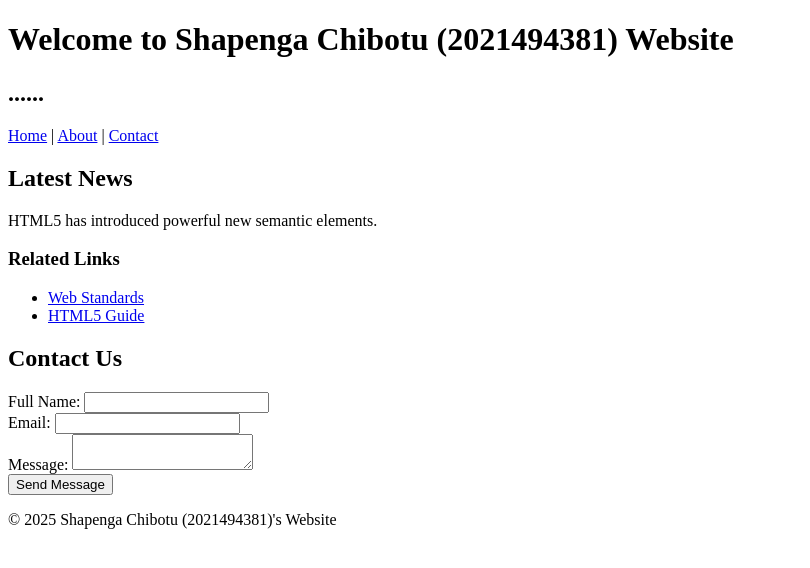
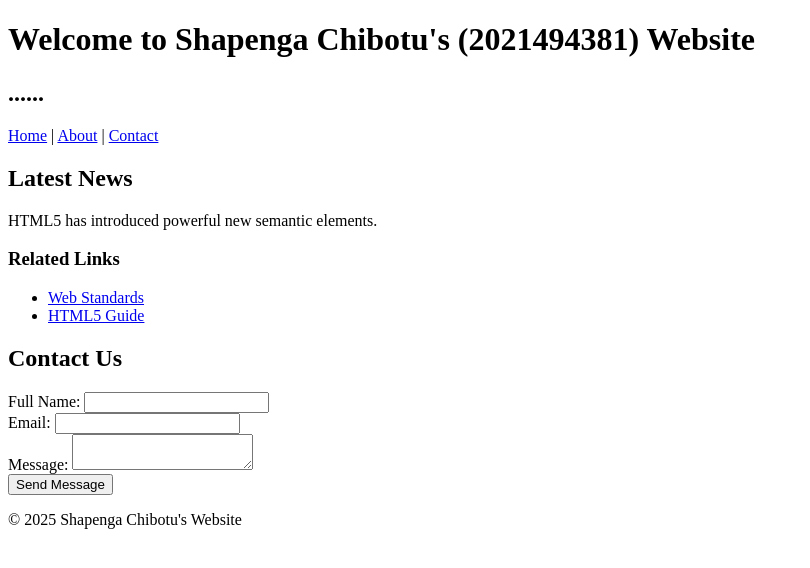
Before and after one commit to Unova-CS/lab2-html, a plain HTML site: page index.html in a window 1280 px wide. Shown: the whole page, without its empty margins (0-810 px from the left). Drawn offline with Linux system fonts and the light colour scheme.

Commit message:
Update index.html
Cleaned code and added a comment.

```diff
--- a/index.html
+++ b/index.html
@@ -7,7 +7,7 @@
 </head>
 <body>
   <header>
-    <h1>Welcome to Shapenga Chibotu (2021494381) Website</h1>
+    <h1>Welcome to Shapenga Chibotu's (2021494381) Website</h1>
     <!-- Collaboration: Group Partner info added below the main heading -->
     <h2>......</h2>
     <nav>
@@ -49,7 +49,7 @@
   </section>
 
   <footer>
-    <p>&copy; 2025 Shapenga Chibotu (2021494381)'s Website</p>
+    <p>&copy; 2025 Shapenga Chibotu's Website</p>
   </footer>
 
 </body>
```
